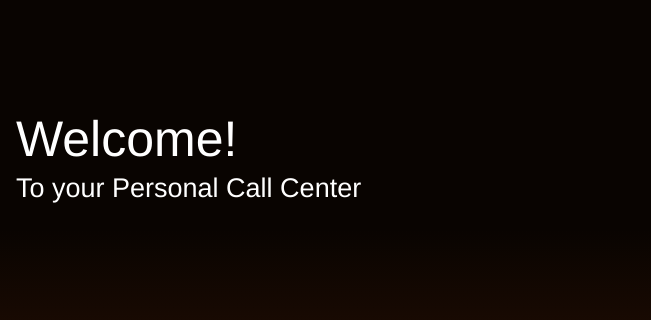
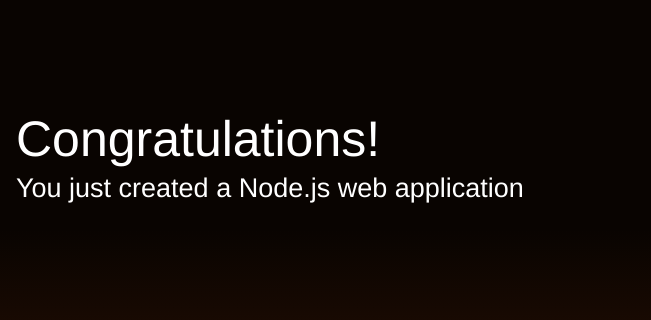
Before and after one commit to shawnrowley/Personal-Call-Center, a website: page public/index.html in a window 1280 px wide. Shown: the part 171-491 px from the top of the page, 629-1280 px from the left. Drawn offline with Linux system fonts and the light colour scheme.

Commit message:
Reverted back headers

```diff
--- a/public/index.html
+++ b/public/index.html
@@ -58,8 +58,8 @@
         <div class="message">
             <a class="twitter-link" href="http://twitter.com/home/?status=I%20created%20a%20project%20with%20AWS%20CodeStar!%20%23AWS%20%23AWSCodeStar%20https%3A%2F%2Faws.amazon.com%2Fcodestar"><img src="img/tweet.svg" /></a>
             <div class="text">
-                <h1>Welcome!</h1>
-                <h2>To your Personal Call Center</h2>
+                <h1>Congratulations!</h1>
+                <h2>You just created a Node.js web application</h2>
             </div>
         </div>
     </div>
```
